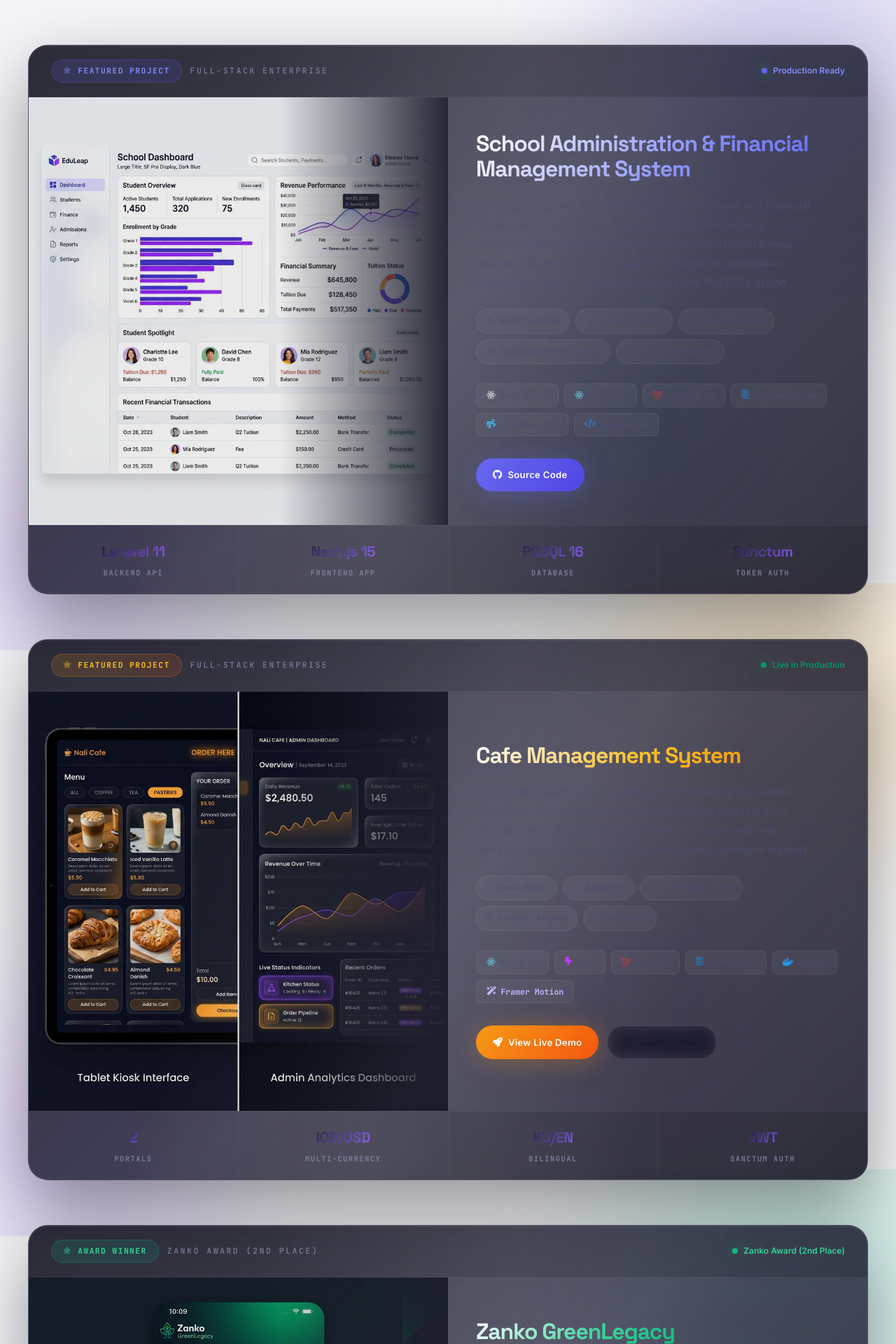
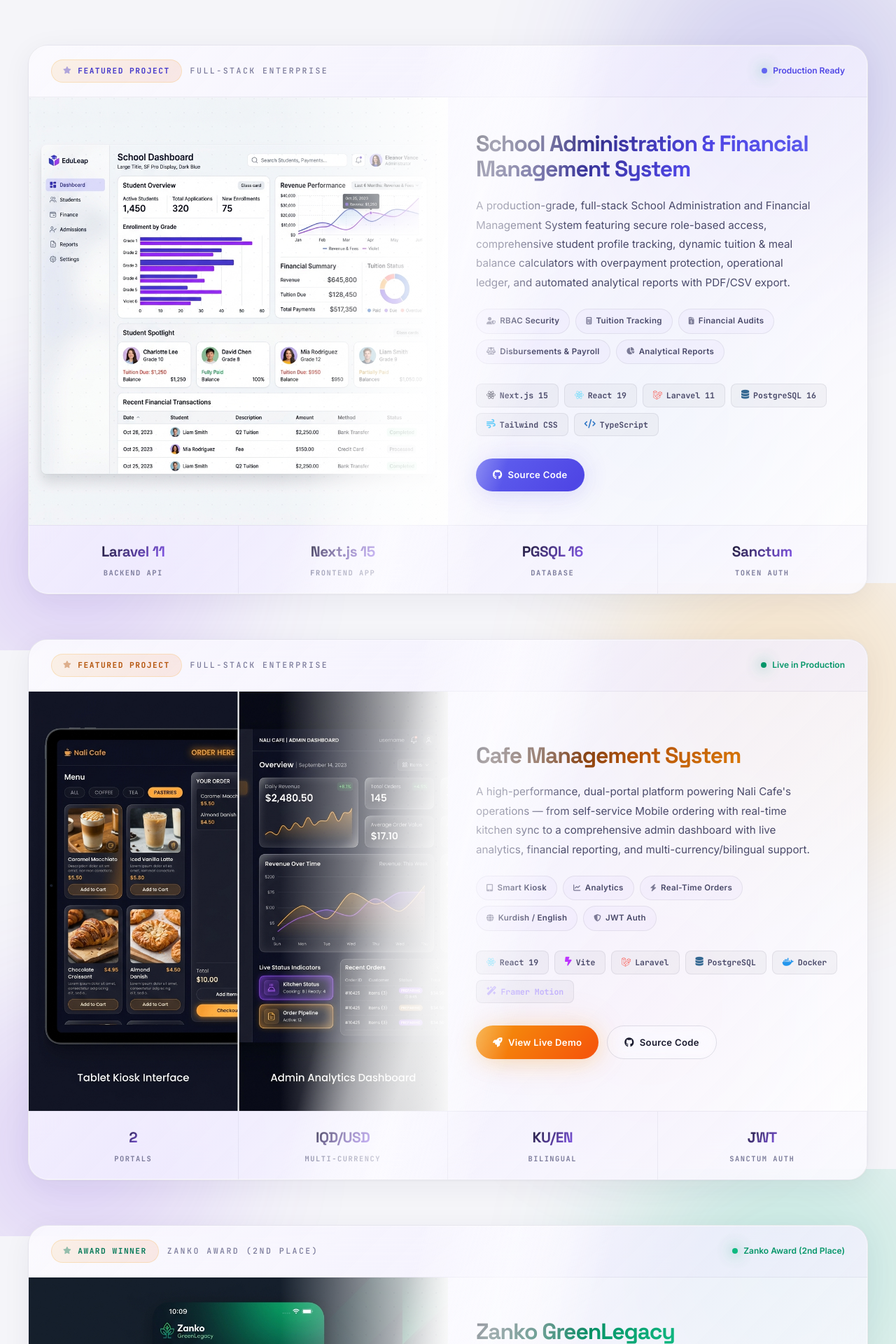
Before and after one commit to randzana/My-Portfolio, a React (Vite) app: page / in a window 1280 px wide. Shown: the part 8120-10040 px from the top of the page at 70% size. Built offline with nearby package versions, Linux system fonts and the light colour scheme.

Commit message:
Recolor entire portfolio to light mode by default

```diff
--- a/src/components/Certificates.css
+++ b/src/components/Certificates.css
@@ -209,6 +209,11 @@
     padding: 32px 80px;
 }
 
+:root[data-theme='light'] .lightbox-backdrop {
+    background: rgba(245, 245, 249, 0.94);
+}
+
+
 .lightbox-content {
     position: relative;
     width: 100%;
@@ -237,6 +242,14 @@
     transition: var(--transition-fast);
 }
 
+:root[data-theme='light'] .lightbox-close {
+    background: #ffffff;
+    border: 1px solid rgba(30, 30, 60, 0.1);
+    color: #1a1a2e;
+    box-shadow: 0 2px 12px rgba(30, 30, 60, 0.1);
+}
+
+
 .lightbox-close:hover {
     background: var(--accent);
     border-color: var(--accent);
@@ -249,6 +262,12 @@
     background: #111122;
     box-shadow: 0 30px 80px rgba(0, 0, 0, 0.6);
 }
+
+:root[data-theme='light'] .lightbox-img-wrapper {
+    background: #ffffff;
+    box-shadow: 0 20px 60px rgba(30, 30, 60, 0.12);
+}
+
 
 .lightbox-img {
     width: 100%;
@@ -271,6 +290,11 @@
     color: #fff;
     margin-bottom: 6px;
 }
+
+:root[data-theme='light'] .lightbox-info h3 {
+    color: #1a1a2e;
+}
+
 
 .lightbox-info p {
     color: var(--text-secondary);
--- a/src/components/FeaturedProject.css
+++ b/src/components/FeaturedProject.css
@@ -721,6 +721,201 @@
 }
 
 
+/* ===== LIGHT MODE OVERRIDES ===== */
+:root[data-theme='light'] .fp-card {
+    background: linear-gradient(
+        135deg,
+        rgba(255, 255, 255, 0.85) 0%,
+        rgba(245, 243, 255, 0.78) 50%,
+        rgba(255, 255, 255, 0.85) 100%
+    );
+    border: 1px solid rgba(30, 30, 60, 0.08);
+    box-shadow:
+        0 8px 40px rgba(30, 30, 60, 0.06),
+        0 1px 3px rgba(30, 30, 60, 0.04),
+        0 0 0 1px rgba(255, 255, 255, 0.6) inset;
+}
+
+:root[data-theme='light'] .fp-card:hover {
+    box-shadow:
+        0 20px 60px rgba(30, 30, 60, 0.1),
+        0 4px 16px rgba(30, 30, 60, 0.06),
+        0 0 0 1px rgba(255, 255, 255, 0.7) inset;
+}
+
+:root[data-theme='light'] .fp-card::after {
+    background: linear-gradient(
+        105deg,
+        transparent 40%,
+        rgba(255, 255, 255, 0.4) 45%,
+        rgba(255, 255, 255, 0.6) 50%,
+        rgba(255, 255, 255, 0.4) 55%,
+        transparent 60%
+    );
+}
+
+:root[data-theme='light'] .fp-ribbon {
+    border-bottom: 1px solid rgba(30, 30, 60, 0.06);
+    background: rgba(124, 58, 237, 0.02);
+}
+
+:root[data-theme='light'] .fp-ribbon-badge {
+    background: linear-gradient(135deg, rgba(245, 158, 11, 0.1), rgba(245, 89, 11, 0.1));
+    border: 1px solid rgba(245, 158, 11, 0.2);
+    color: #b45309;
+}
+
+:root[data-theme='light'] .fp-preview {
+    background: linear-gradient(135deg, #f0f0f8 0%, #e8e8f0 50%, #f0f0f8 100%);
+}
+
+:root[data-theme='light'] .fp-preview-image {
+    filter: brightness(1) saturate(1.05);
+}
+
+:root[data-theme='light'] .fp-card:hover .fp-preview-image {
+    filter: brightness(1.02) saturate(1.1);
+}
+
+:root[data-theme='light'] .fp-preview-overlay {
+    background: linear-gradient(
+        90deg,
+        transparent 60%,
+        rgba(255, 255, 255, 0.6) 85%,
+        rgba(255, 255, 255, 0.95) 100%
+    );
+}
+
+:root[data-theme='light'] .fp-preview-grain {
+    background-image: radial-gradient(circle at 2px 2px, rgba(30, 30, 60, 0.04) 1px, transparent 0);
+}
+
+:root[data-theme='light'] .fp-title {
+    background: linear-gradient(135deg, #1a1a2e 0%, #b45309 60%, #d97706 100%);
+    -webkit-background-clip: text;
+    -webkit-text-fill-color: transparent;
+    background-clip: text;
+}
+
+:root[data-theme='light'] .fp-feature {
+    border: 1px solid rgba(30, 30, 60, 0.08);
+    background: rgba(124, 58, 237, 0.03);
+}
+
+:root[data-theme='light'] .fp-tech {
+    background: rgba(30, 30, 60, 0.04);
+    border: 1px solid rgba(30, 30, 60, 0.08);
+}
+
+:root[data-theme='light'] .fp-tech:hover {
+    background: rgba(30, 30, 60, 0.06);
+    border-color: rgba(30, 30, 60, 0.14);
+    box-shadow: 0 4px 20px rgba(30, 30, 60, 0.08);
+}
+
+:root[data-theme='light'] .fp-tech--next i {
+    color: #1a1a2e;
+}
+
+:root[data-theme='light'] .fp-action--secondary {
+    border: 1px solid rgba(30, 30, 60, 0.12);
+}
+
+:root[data-theme='light'] .fp-action--secondary:hover {
+    border-color: rgba(245, 158, 11, 0.3);
+    background: rgba(245, 158, 11, 0.06);
+    box-shadow: 0 4px 25px rgba(245, 158, 11, 0.08);
+}
+
+:root[data-theme='light'] .fp-stats-bar {
+    border-top: 1px solid rgba(30, 30, 60, 0.06);
+    background: rgba(124, 58, 237, 0.02);
+}
+
+:root[data-theme='light'] .fp-stat {
+    border-right: 1px solid rgba(30, 30, 60, 0.06);
+}
+
+:root[data-theme='light'] .fp-stat:hover {
+    background: rgba(124, 58, 237, 0.03);
+}
+
+:root[data-theme='light'] .fp-stat-value i {
+    color: #b45309;
+}
+
+:root[data-theme='light'] .fp-divider-line {
+    background: linear-gradient(
+        90deg,
+        transparent,
+        rgba(30, 30, 60, 0.1) 30%,
+        rgba(30, 30, 60, 0.1) 70%,
+        transparent
+    );
+}
+
+/* — Light mode: Green theme title — */
+:root[data-theme='light'] .fp-theme--green .fp-title {
+    background: linear-gradient(135deg, #1a1a2e 0%, #059669 60%, #10b981 100%);
+    -webkit-background-clip: text;
+    -webkit-text-fill-color: transparent;
+    background-clip: text;
+}
+
+:root[data-theme='light'] .fp-theme--green .fp-ribbon-badge {
+    color: #047857;
+}
+
+:root[data-theme='light'] .fp-theme--green .fp-ribbon-status {
+    color: #059669;
+}
+
+:root[data-theme='light'] .fp-theme--green .fp-stat-value i {
+    color: #059669;
+}
+
+:root[data-theme='light'] .fp-theme--green .fp-action--primary {
+    box-shadow: 0 4px 30px rgba(16, 185, 129, 0.18), 0 0 60px rgba(13, 148, 136, 0.06);
+}
+
+:root[data-theme='light'] .fp-theme--green .fp-card:hover {
+    box-shadow:
+        0 20px 60px rgba(30, 30, 60, 0.1),
+        0 0 40px rgba(16, 185, 129, 0.04),
+        0 0 0 1px rgba(255, 255, 255, 0.7) inset;
+}
+
+/* — Light mode: Indigo theme title — */
+:root[data-theme='light'] .fp-theme--indigo .fp-title {
+    background: linear-gradient(135deg, #1a1a2e 0%, #4f46e5 60%, #6366f1 100%);
+    -webkit-background-clip: text;
+    -webkit-text-fill-color: transparent;
+    background-clip: text;
+}
+
+:root[data-theme='light'] .fp-theme--indigo .fp-ribbon-badge {
+    color: #4338ca;
+}
+
+:root[data-theme='light'] .fp-theme--indigo .fp-ribbon-status {
+    color: #4f46e5;
+}
+
+:root[data-theme='light'] .fp-theme--indigo .fp-stat-value i {
+    color: #4f46e5;
+}
+
+:root[data-theme='light'] .fp-theme--indigo .fp-action--primary {
+    box-shadow: 0 4px 30px rgba(99, 102, 241, 0.18), 0 0 60px rgba(79, 70, 229, 0.06);
+}
+
+:root[data-theme='light'] .fp-theme--indigo .fp-card:hover {
+    box-shadow:
+        0 20px 60px rgba(30, 30, 60, 0.1),
+        0 0 40px rgba(99, 102, 241, 0.04),
+        0 0 0 1px rgba(255, 255, 255, 0.7) inset;
+}
+
 /* ===== RESPONSIVE ===== */
 @media (max-width: 900px) {
     .fp-ambient {
--- a/src/components/Navbar.jsx
+++ b/src/components/Navbar.jsx
@@ -21,7 +21,7 @@ export default function Navbar() {
     const [theme, setTheme] = useState(() => {
         const saved = localStorage.getItem('theme');
         if (saved) return saved;
-        return window.matchMedia('(prefers-color-scheme: light)').matches ? 'light' : 'dark';
+        return window.matchMedia('(prefers-color-scheme: dark)').matches ? 'dark' : 'light';
     });
 
     useEffect(() => {
```
